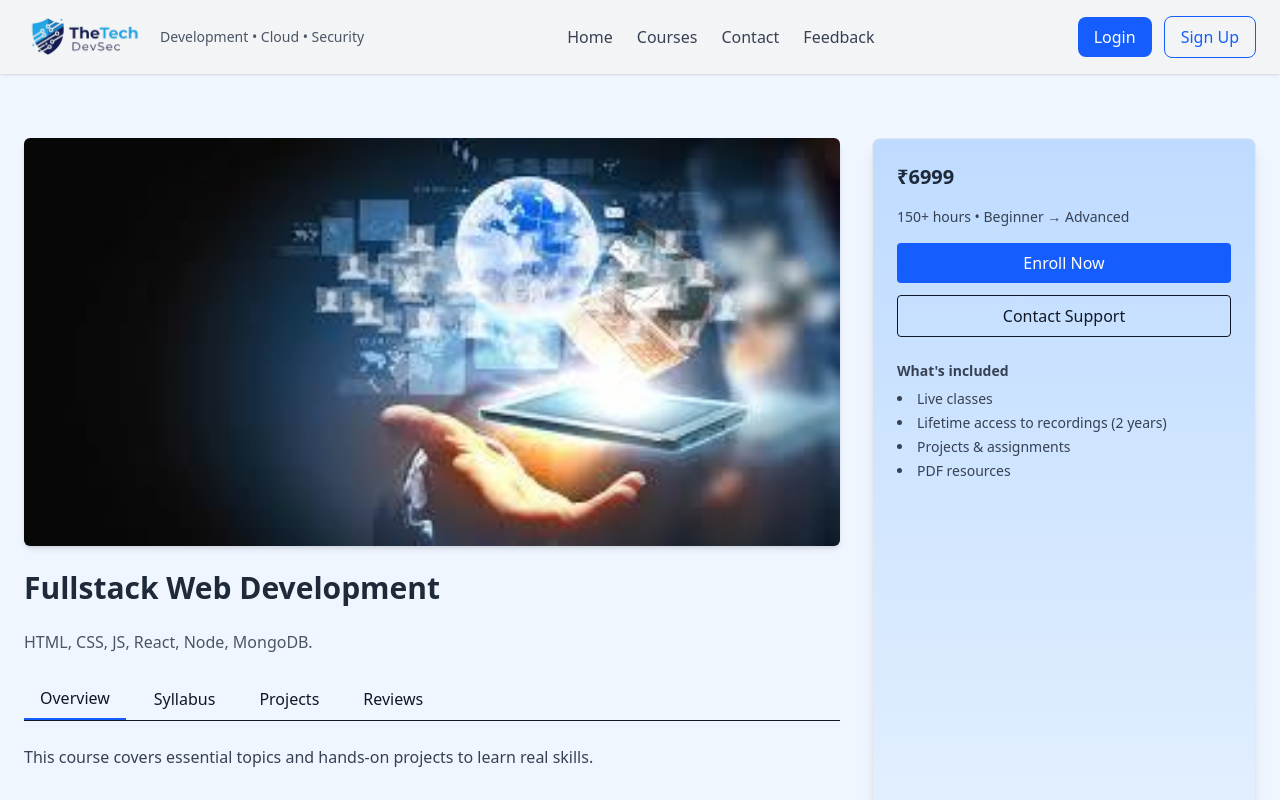
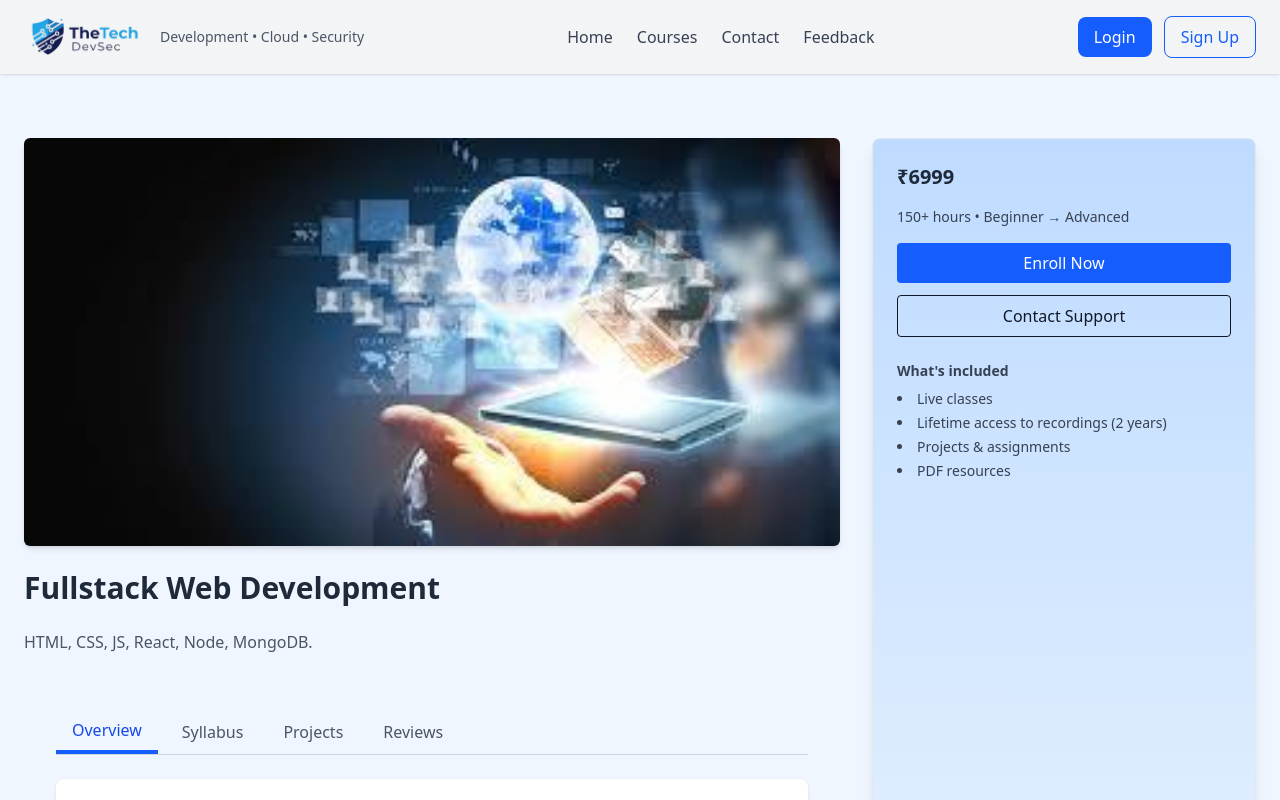
Before and after one commit to Ayush-rajak-18/Frontend-LMS, a React (Vite) app: page /course/wd1 in a window 1280 px wide. Shown: the top 800 px of the page. Built offline with nearby package versions, Linux system fonts and the light colour scheme.

Commit message:
Update CourseDetailTabs.jsx

```diff
--- a/src/components/courses/CourseDetailTabs.jsx
+++ b/src/components/courses/CourseDetailTabs.jsx
@@ -3,38 +3,82 @@ import React, { useState } from "react";
 export default function CourseDetailTabs({ syllabus = [], projects = [], reviews = [] }) {
   const [tab, setTab] = useState("overview");
 
+  const tabs = [
+    { id: "overview", label: "Overview" },
+    { id: "syllabus", label: "Syllabus" },
+    { id: "projects", label: "Projects" },
+    { id: "reviews", label: "Reviews" },
+  ];
+
   return (
-    <div>
-      <div className="flex gap-3 border-b">
-        <button onClick={() => setTab("overview")} className={`px-4 py-2 ${tab === "overview" ? "border-b-2 border-blue-600" : ""}`}>Overview</button>
-        <button onClick={() => setTab("syllabus")} className={`px-4 py-2 ${tab === "syllabus" ? "border-b-2 border-blue-600" : ""}`}>Syllabus</button>
-        <button onClick={() => setTab("projects")} className={`px-4 py-2 ${tab === "projects" ? "border-b-2 border-blue-600" : ""}`}>Projects</button>
-        <button onClick={() => setTab("reviews")} className={`px-4 py-2 ${tab === "reviews" ? "border-b-2 border-blue-600" : ""}`}>Reviews</button>
+    <div className="w-full max-w-7xl mx-auto px-4 sm:px-6 lg:px-8 py-8">
+
+      {/* Tabs Navigation */}
+      <div className="flex overflow-x-auto gap-2 border-b border-gray-300 scrollbar-hide">
+        {tabs.map(t => (
+          <button
+            key={t.id}
+            onClick={() => setTab(t.id)}
+            className={`flex-shrink-0 px-4 py-2 font-medium transition-all duration-300
+                        ${tab === t.id ? "border-b-4 border-blue-600 text-blue-700" : "text-gray-600 hover:text-blue-600"}`}
+          >
+            {t.label}
+          </button>
+        ))}
       </div>
 
+      {/* Tab Content */}
       <div className="mt-6">
-        {tab === "overview" && <p className="text-gray-700">This course covers essential topics and hands-on projects to learn real skills.</p>}
+        {tab === "overview" && (
+          <div className="bg-white shadow rounded-lg p-6 text-gray-700">
+            <p className="text-base sm:text-lg">
+              This course covers essential topics and hands-on projects to help you learn real skills.
+            </p>
+          </div>
+        )}
+
         {tab === "syllabus" && (
-          <ul className="list-disc list-inside text-gray-700">
-            {syllabus.map((s, i) => <li key={i}>{s}</li>)}
-          </ul>
+          <div className="grid grid-cols-1 sm:grid-cols-2 lg:grid-cols-3 gap-4 mt-4">
+            {syllabus.map((s, i) => (
+              <div key={i} className="bg-white shadow rounded-lg p-4 hover:shadow-lg transition">
+                <span className="font-semibold text-gray-800">{i + 1}.</span> {s}
+              </div>
+            ))}
+          </div>
         )}
+
         {tab === "projects" && (
-          <ul className="list-disc list-inside text-gray-700">
-            {projects.map((p, i) => <li key={i}>{p}</li>)}
-          </ul>
+          <div className="grid grid-cols-1 sm:grid-cols-2 lg:grid-cols-3 gap-4 mt-4">
+            {projects.map((p, i) => (
+              <div key={i} className="bg-white shadow rounded-lg p-4 hover:shadow-lg transition">
+                <span className="font-semibold text-gray-800">{i + 1}.</span> {p}
+              </div>
+            ))}
+          </div>
         )}
+
         {tab === "reviews" && (
-          <div className="space-y-4">
+          <div className="space-y-4 mt-4">
             {reviews.map((r, i) => (
-              <div key={i} className="p-4 border rounded">
-                <div className="font-semibold">{r.name} • {Array(r.rating).fill("★").join("")}</div>
-                <div className="text-sm text-gray-700 mt-1">{r.text}</div>
+              <div key={i} className="bg-white shadow rounded-lg p-4 hover:shadow-lg transition">
+                <div className="flex items-center justify-between mb-2">
+                  <span className="font-semibold text-gray-800">{r.name}</span>
+                  <span className="text-yellow-500">{Array(r.rating).fill("★").join("")}</span>
+                </div>
+                <p className="text-gray-700 text-sm sm:text-base">{r.text}</p>
               </div>
             ))}
           </div>
         )}
       </div>
+
+      {/* Scrollbar hide for mobile */}
+      <style>
+        {`
+          .scrollbar-hide::-webkit-scrollbar { display: none; }
+          .scrollbar-hide { -ms-overflow-style: none; scrollbar-width: none; }
+        `}
+      </style>
     </div>
   );
 }
```
